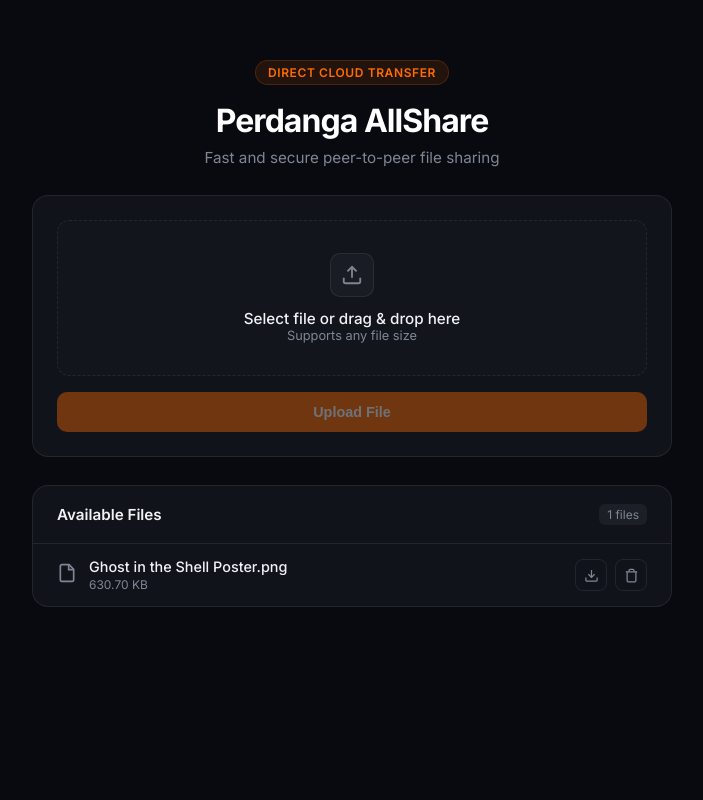
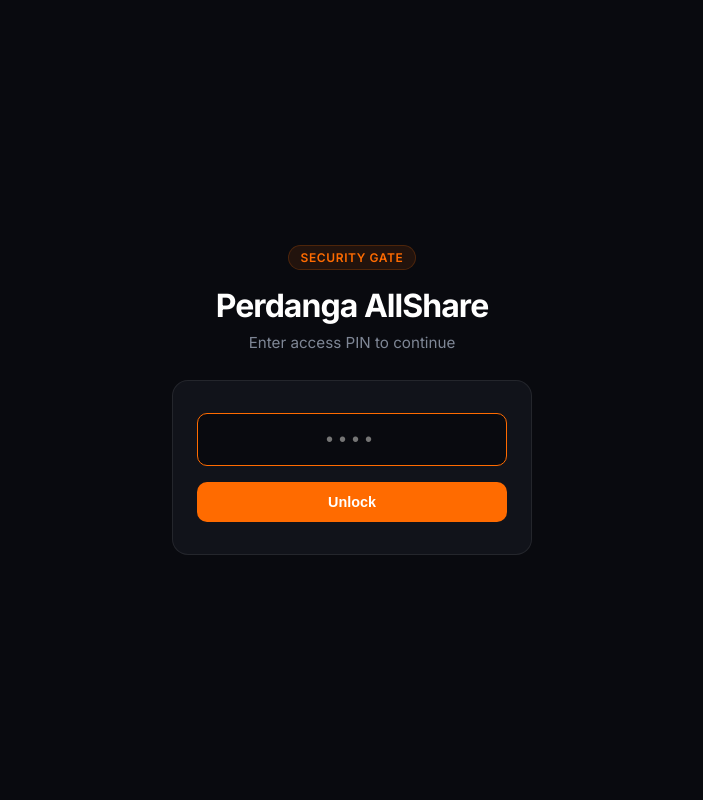
Before and after one commit to PerdangaSoftware/Perdanga-AllShare, a Flask app: page / in a window 1280 px wide. Shown: the whole page, without its empty margins (288-991 px from the left). Run offline with Flask 3, Linux system fonts and the light colour scheme.

Commit message:
Update project

```diff
--- a/app.py
+++ b/app.py
@@ -1,12 +1,16 @@
 import os
 import shutil
 import threading
-from flask import Flask, request, render_template, send_from_directory, jsonify
+from datetime import timedelta
+from flask import Flask, request, render_template, send_from_directory, jsonify, session, redirect, url_for
 from werkzeug.utils import secure_filename
 
 app = Flask(__name__)
 
+# Security & Session Configuration
 ADMIN_PIN = os.getenv("ADMIN_PIN", "8159")
+app.secret_key = os.getenv("SECRET_KEY", "perdanga-allshare-secure-salt-key-9921")
+app.permanent_session_lifetime = timedelta(days=7)
 
 BASE_DIR = os.path.dirname(os.path.abspath(__file__))
 UPLOAD_FOLDER = os.path.join(BASE_DIR, 'uploads')
@@ -20,6 +24,9 @@ os.makedirs(TEMP_FOLDER, exist_ok=True)
 
 assembly_lock = threading.Lock()
 completed_chunks_map = {}
+
+def is_authenticated():
+    return session.get('authenticated') is True
 
 def is_safe_path(base_dir, target_path):
     resolved_base = os.path.abspath(base_dir)
@@ -42,6 +49,9 @@ def set_security_headers(response):
 
 @app.route('/', methods=['GET'])
 def index():
+    if not is_authenticated():
+        return render_template('index.html', authenticated=False, files=[])
+
     files_info = []
     if os.path.exists(app.config['UPLOAD_FOLDER']):
         for filename in sorted(os.listdir(app.config['UPLOAD_FOLDER'])):
@@ -52,11 +62,30 @@ def index():
                     'name': filename,
                     'size': get_file_size_formatted(size)
                 })
-    return render_template('index.html', files=files_info)
+    return render_template('index.html', authenticated=True, files=files_info)
 
-# Pre-upload collision check route
+@app.route('/login', methods=['POST'])
+def login():
+    data = request.get_json(silent=True) or {}
+    submitted_pin = str(data.get('pin', '')).strip()
+
+    if submitted_pin == ADMIN_PIN:
+        session.permanent = True
+        session['authenticated'] = True
+        return jsonify({'success': True})
+
+    return jsonify({'error': 'Invalid PIN'}), 403
+
+@app.route('/logout', methods=['POST'])
+def logout():
+    session.pop('authenticated', None)
+    return redirect(url_for('index'))
+
 @app.route('/check-file', methods=['POST'])
 def check_file():
+    if not is_authenticated():
+        return jsonify({'error': 'Unauthorized'}), 401
+
     data = request.get_json(silent=True) or {}
     raw_filename = data.get('filename', '')
     if not raw_filename:
@@ -71,6 +100,9 @@ def check_file():
 
 @app.route('/upload-chunk', methods=['POST'])
 def upload_chunk():
+    if not is_authenticated():
+        return jsonify({'error': 'Unauthorized'}), 401
+
     file = request.files.get('file')
     raw_filename = request.form.get('filename', '')
     filename = secure_filename(raw_filename)
@@ -86,7 +118,6 @@ def upload_chunk():
 
     final_path = os.path.join(app.config['UPLOAD_FOLDER'], filename)
 
-    # Server-side duplicate prevention
     if chunk_index == 0 and os.path.exists(final_path):
         return jsonify({'error': 'File already exists'}), 409
 
@@ -109,7 +140,6 @@ def upload_chunk():
         if not is_safe_path(app.config['UPLOAD_FOLDER'], final_path):
             return jsonify({'error': 'Forbidden target'}), 403
 
-        # Final collision safety check
         if os.path.exists(final_path):
             return jsonify({'error': 'File already exists'}), 409
 
@@ -130,6 +160,9 @@ def upload_chunk():
 
 @app.route('/download/<path:filename>')
 def download_file(filename):
+    if not is_authenticated():
+        return "Unauthorized", 401
+
     safe_name = secure_filename(filename)
     target_path = os.path.join(app.config['UPLOAD_FOLDER'], safe_name)
 
@@ -138,14 +171,14 @@ def download_file(filename):
 
     return send_from_directory(app.config['UPLOAD_FOLDER'], safe_name, as_attachment=True)
 
+# Delete file without PIN requirement (already protected by session)
 @app.route('/delete-file', methods=['POST'])
 def delete_file():
+    if not is_authenticated():
+        return jsonify({'error': 'Unauthorized'}), 401
+
     data = request.get_json(silent=True) or {}
     raw_filename = data.get('filename', '')
-    submitted_pin = str(data.get('pin', '')).strip()
-
-    if submitted_pin != ADMIN_PIN:
-        return jsonify({'error': 'Invalid security PIN'}), 403
 
     safe_name = secure_filename(raw_filename)
     target_path = os.path.join(app.config['UPLOAD_FOLDER'], safe_name)
--- a/templates/index.html
+++ b/templates/index.html
@@ -37,7 +37,8 @@
             min-height: 100vh;
             display: flex;
             justify-content: center;
-            padding: 60px 20px;
+            align-items: center;
+            padding: 40px 20px;
             -webkit-font-smoothing: antialiased;
         }
 
@@ -51,6 +52,7 @@
 
         header {
             text-align: center;
+            position: relative;
         }
 
         .badge {
@@ -81,6 +83,65 @@
             font-size: 0.95rem;
         }
 
+        .btn-logout {
+            position: absolute;
+            right: 0;
+            top: 0;
+            background: transparent;
+            border: 1px solid var(--border);
+            color: var(--text-secondary);
+            padding: 6px 12px;
+            border-radius: 8px;
+            font-size: 0.75rem;
+            cursor: pointer;
+            transition: all 0.2s;
+        }
+
+        .btn-logout:hover {
+            color: var(--danger);
+            border-color: rgba(239, 68, 68, 0.3);
+        }
+
+        /* Login Card */
+        .login-card {
+            background: var(--surface);
+            border: 1px solid var(--border);
+            border-radius: 16px;
+            padding: 32px 24px;
+            display: flex;
+            flex-direction: column;
+            gap: 16px;
+            text-align: center;
+            max-width: 360px;
+            margin: 0 auto;
+            width: 100%;
+        }
+
+        .pin-input {
+            width: 100%;
+            padding: 14px;
+            background: #090a0f;
+            border: 1px solid var(--border);
+            border-radius: 10px;
+            color: #ffffff;
+            font-size: 1.25rem;
+            text-align: center;
+            letter-spacing: 0.3em;
+            outline: none;
+            transition: border-color 0.2s;
+        }
+
+        .pin-input:focus {
+            border-color: var(--accent);
+        }
+
+        .login-error {
+            color: var(--danger);
+            font-size: 0.8rem;
+            display: none;
+        }
+
+        /* Dashboard Components */
         .upload-card {
             background: var(--surface);
             border: 1px solid var(--border);
@@ -173,7 +234,6 @@
             color: var(--danger);
         }
 
-        /* Conflict warning banner */
         .conflict-warning {
             display: none;
             align-items: center;
@@ -353,97 +413,64 @@
             gap: 12px;
             color: var(--text-secondary);
         }
-
-        /* Modal Security Dialog */
-        .modal-overlay {
-            display: none;
-            position: fixed;
-            inset: 0;
-            background: rgba(0, 0, 0, 0.75);
-            backdrop-filter: blur(4px);
-            justify-content: center;
-            align-items: center;
-            z-index: 100;
-            padding: 20px;
-        }
-
-        .modal-box {
-            background: var(--surface);
-            border: 1px solid var(--border);
-            border-radius: 16px;
-            padding: 24px;
-            width: 100%;
-            max-width: 360px;
-            display: flex;
-            flex-direction: column;
-            gap: 16px;
-        }
-
-        .modal-title {
-            font-size: 1rem;
-            font-weight: 600;
-            color: #ffffff;
-        }
-
-        .modal-desc {
-            font-size: 0.85rem;
-            color: var(--text-secondary);
-        }
-
-        .pin-input {
-            width: 100%;
-            padding: 12px;
-            background: #090a0f;
-            border: 1px solid var(--border);
-            border-radius: 8px;
-            color: #ffffff;
-            font-size: 1.1rem;
-            text-align: center;
-            letter-spacing: 0.2em;
-            outline: none;
-        }
-
-        .pin-input:focus {
-            border-color: var(--accent);
-        }
-
-        .modal-error {
-            color: var(--danger);
-            font-size: 0.8rem;
-            text-align: center;
-            display: none;
-        }
-
-        .modal-actions {
-            display: flex;
-            gap: 8px;
-        }
-
-        .modal-btn {
-            flex: 1;
-            padding: 10px;
-            border-radius: 8px;
-            border: none;
-            font-weight: 600;
-            font-size: 0.85rem;
-            cursor: pointer;
-        }
-
-        .modal-btn.cancel {
-            background: transparent;
-            border: 1px solid var(--border);
-            color: var(--text-secondary);
-        }
-
-        .modal-btn.confirm {
-            background: var(--danger);
-            color: #ffffff;
-        }
     </style>
 </head>
 <body>
     <div class="container">
+        {% if not authenticated %}
+            <!-- Login Gate -->
             <header>
+                <div class="badge">Security Gate</div>
+                <h1>Perdanga AllShare</h1>
+                <p class="subtitle">Enter access PIN to continue</p>
+            </header>
+
+            <div class="login-card">
+                <input type="password" class="pin-input" id="loginPin" placeholder="••••" maxlength="8" autofocus>
+                <div class="login-error" id="loginError">Incorrect security PIN!</div>
+                <button type="button" class="btn-upload" id="loginBtn">Unlock</button>
+            </div>
+
+            <script>
+                const loginPin = document.getElementById('loginPin');
+                const loginBtn = document.getElementById('loginBtn');
+                const loginError = document.getElementById('loginError');
+
+                async function submitPin() {
+                    const pin = loginPin.value.trim();
+                    if (!pin) return;
+
+                    try {
+                        const res = await fetch('/login', {
+                            method: 'POST',
+                            headers: { 'Content-Type': 'application/json' },
+                            body: JSON.stringify({ pin: pin })
+                        });
+
+                        if (res.ok) {
+                            window.location.reload();
+                        } else {
+                            loginError.style.display = 'block';
+                            loginPin.value = '';
+                            loginPin.focus();
+                        }
+                    } catch (err) {
+                        loginError.textContent = 'Connection error';
+                        loginError.style.display = 'block';
+                    }
+                }
+
+                loginBtn.addEventListener('click', submitPin);
+                loginPin.addEventListener('keydown', (e) => {
+                    if (e.key === 'Enter') submitPin();
+                });
+            </script>
+        {% else %}
+            <!-- Authenticated Dashboard -->
+            <header>
+                <form action="/logout" method="post" style="display: inline;">
+                    <button type="submit" class="btn-logout" title="Lock access">Lock</button>
+                </form>
                 <div class="badge">Direct Cloud Transfer</div>
                 <h1>Perdanga AllShare</h1>
                 <p class="subtitle">Fast and secure peer-to-peer file sharing</p>
@@ -514,7 +541,7 @@
                 {% if files %}
                     <ul class="file-list">
                         {% for file in files %}
-                        <li class="file-item">
+                            <li class="file-item" id="file-row-{{ loop.index }}">
                                 <div class="file-details">
                                     <div class="file-icon">
                                         <svg width="20" height="20" viewBox="0 0 24 24" fill="none" stroke="currentColor" stroke-width="2">
@@ -535,7 +562,8 @@
                                             <line x1="12" y1="15" x2="12" y2="3"></line>
                                         </svg>
                                     </a>
-                                <button type="button" class="action-btn delete" onclick="openDeleteModal('{{ file.name }}')" title="Delete">
+                                    <!-- 1-Click direct delete (no PIN required) -->
+                                    <button type="button" class="action-btn delete" onclick="deleteFile('{{ file.name }}')" title="Delete">
                                         <svg width="15" height="15" viewBox="0 0 24 24" fill="none" stroke="currentColor" stroke-width="2">
                                             <polyline points="3 6 5 6 21 6"></polyline>
                                             <path d="M19 6v14a2 2 0 0 1-2 2H7a2 2 0 0 1-2-2V6m3 0V4a2 2 0 0 1 2-2h4a2 2 0 0 1 2 2v2"></path>
@@ -551,21 +579,6 @@
                     </div>
                 {% endif %}
             </section>
-    </div>
-
-    <!-- Security Modal for File Deletion -->
-    <div class="modal-overlay" id="deleteModal">
-        <div class="modal-box">
-            <div class="modal-title">Delete Protected File</div>
-            <div class="modal-desc" id="modalFilenameDesc">Enter admin security PIN to proceed:</div>
-            <input type="password" class="pin-input" id="pinInput" placeholder="••••" maxlength="8">
-            <div class="modal-error" id="modalError">Incorrect PIN code!</div>
-            <div class="modal-actions">
-                <button type="button" class="modal-btn cancel" onclick="closeDeleteModal()">Cancel</button>
-                <button type="button" class="modal-btn confirm" id="confirmDeleteBtn">Delete</button>
-            </div>
-        </div>
-    </div>
 
             <script>
                 const fileInput = document.getElementById('fileInput');
@@ -600,7 +613,6 @@
                     filePill.style.display = 'flex';
                     conflictWarning.style.display = 'none';
 
-            // Check if file already exists on server
                     try {
                         const res = await fetch('/check-file', {
                             method: 'POST',
@@ -614,9 +626,7 @@
                             uploadBtn.disabled = true;
                             return;
                         }
-            } catch (err) {
-                console.warn('Collision check skipped due to network');
-            }
+                    } catch (err) {}
 
                     uploadBtn.disabled = false;
                 }
@@ -691,23 +701,6 @@
                 uploadBtn.addEventListener('click', async () => {
                     if (!selectedFile) return;
 
-            // Re-verify existence before starting transfer
-            try {
-                const checkRes = await fetch('/check-file', {
-                    method: 'POST',
-                    headers: { 'Content-Type': 'application/json' },
-                    body: JSON.stringify({ filename: selectedFile.name })
-                });
-                const checkData = await checkRes.json();
-                if (checkData.exists) {
-                    conflictWarning.style.display = 'flex';
-                    uploadBtn.disabled = true;
-                    return;
-                }
-            } catch (err) {
-                // Continue if network check fails
-            }
-
                     const totalSize = selectedFile.size;
                     const totalChunks = Math.ceil(totalSize / CHUNK_SIZE);
                     uploadBtn.disabled = true;
@@ -773,55 +766,26 @@
                     }
                 });
 
-        // Delete Modal Functions
-        const deleteModal = document.getElementById('deleteModal');
-        const pinInput = document.getElementById('pinInput');
-        const modalError = document.getElementById('modalError');
-        const confirmDeleteBtn = document.getElementById('confirmDeleteBtn');
-        let fileToDelete = null;
-
-        function openDeleteModal(filename) {
-            fileToDelete = filename;
-            pinInput.value = '';
-            modalError.style.display = 'none';
-            document.getElementById('modalFilenameDesc').textContent = `Enter security PIN to delete "${filename}":`;
-            deleteModal.style.display = 'flex';
-            setTimeout(() => pinInput.focus(), 50);
-        }
-
-        function closeDeleteModal() {
-            deleteModal.style.display = 'none';
-            fileToDelete = null;
-        }
-
-        confirmDeleteBtn.addEventListener('click', async () => {
-            if (!fileToDelete) return;
-            const pin = pinInput.value.trim();
-
+                // 1-Click direct delete (no PIN required)
+                async function deleteFile(filename) {
                     try {
                         const response = await fetch('/delete-file', {
                             method: 'POST',
                             headers: { 'Content-Type': 'application/json' },
-                    body: JSON.stringify({ filename: fileToDelete, pin: pin })
+                            body: JSON.stringify({ filename: filename })
                         });
 
                         if (response.ok) {
-                    closeDeleteModal();
                             window.location.reload();
                         } else {
-                    modalError.style.display = 'block';
-                    pinInput.value = '';
-                    pinInput.focus();
+                            alert('Failed to delete file.');
                         }
                     } catch (err) {
-                modalError.textContent = 'Server communication error';
-                modalError.style.display = 'block';
+                        alert('Network error during deletion.');
                     }
-        });
-
-        pinInput.addEventListener('keydown', (e) => {
-            if (e.key === 'Enter') confirmDeleteBtn.click();
-        });
+                }
             </script>
+        {% endif %}
+    </div>
 </body>
 </html>
```
Also changed, not shown: README.md, uploads/Ghost in the Shell Poster.png (deleted). Lines whose indentation alone changed are shown as unchanged.
